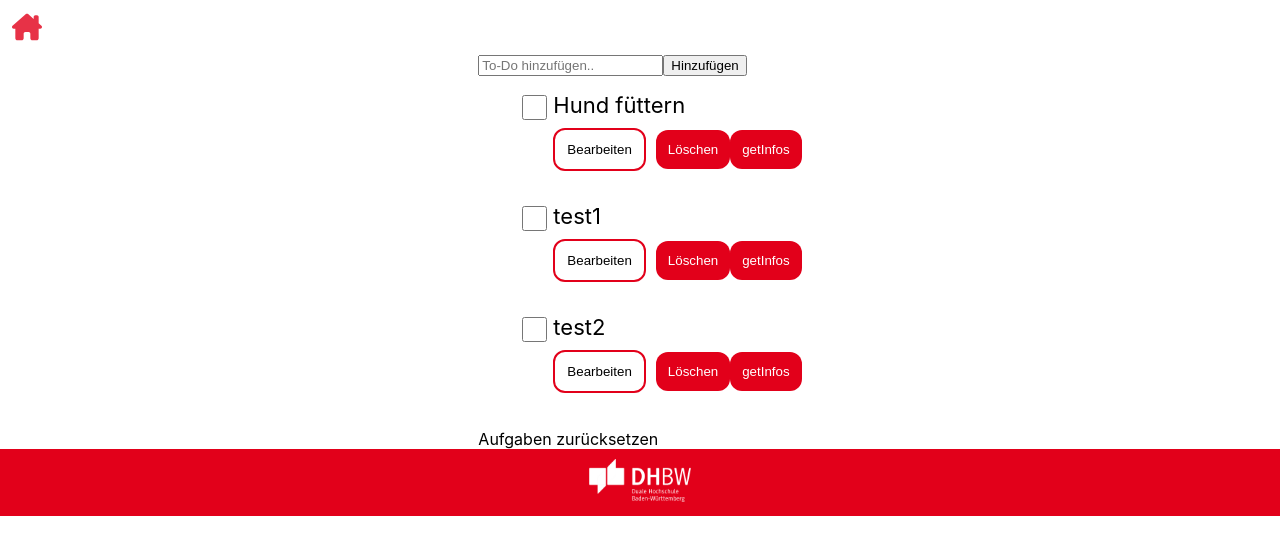
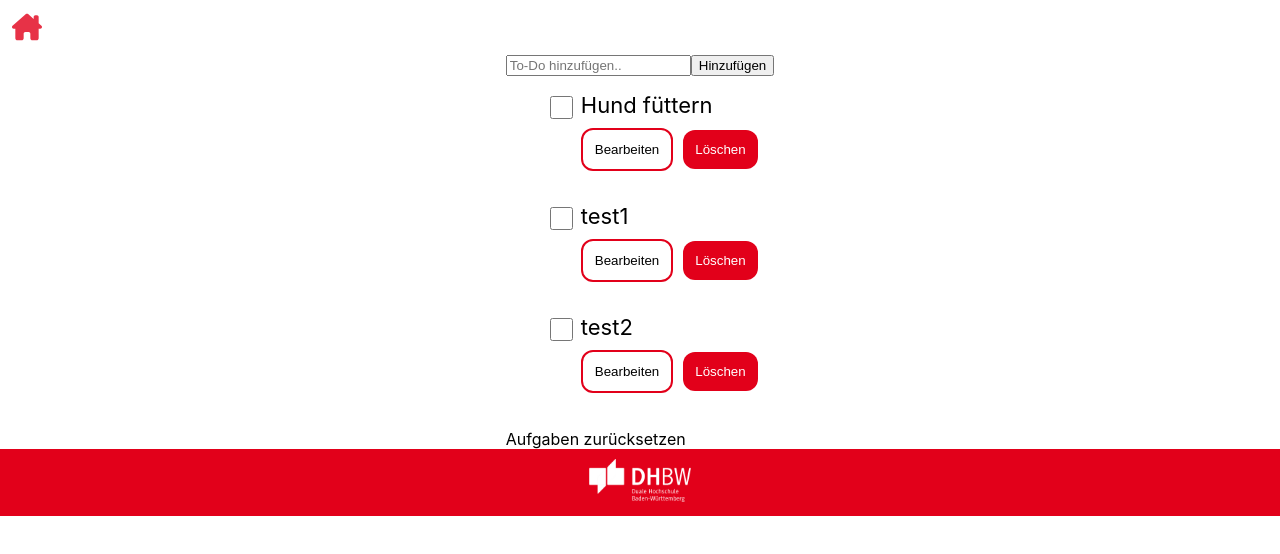
Before and after one commit to Schuppel1/dhbw-react-toDo-List-App, a React (Create React App) app in the folder dhbw-todo/: page / in a window 1280 px wide. Both pictures are taken after a click on the button "Zur Liste!". Shown: the top 554 px of the page. Built offline with nearby package versions, Linux system fonts and the light colour scheme.

Commit message:
remove unused code

```diff
--- a/dhbw-todo/src/components/listComponent/listElementComponent.js
+++ b/dhbw-todo/src/components/listComponent/listElementComponent.js
@@ -72,10 +72,6 @@ export const ListElementComponent = ({todo,deletefunction,keyValue}) => {
     deletefunction()
    }
 
-   function getInfos() {
-    console.log("Name der Todo: "+allValues.isTodo)
-    console.log("Name des Keys: " + keyValue)
-   }
 
    // checkbox HTML Elmenet
     let checkboxHtmlElement =  <input type="checkbox" className="checkboxToDo" name="checkboxToDo" onChange={checkBoxChanged}/>
@@ -99,7 +95,6 @@ export const ListElementComponent = ({todo,deletefunction,keyValue}) => {
                 <div className="buttonWrapperToDo">
                     <button className="editButton" onClick={toogleEditmode}>Bearbeiten</button>
                     <button className="deleteButton" onClick={onDelete}>Löschen</button>
-                    <button className="deleteButton" onClick={getInfos}>getInfos</button>
                 </div>
             </div>
         </li>
```
